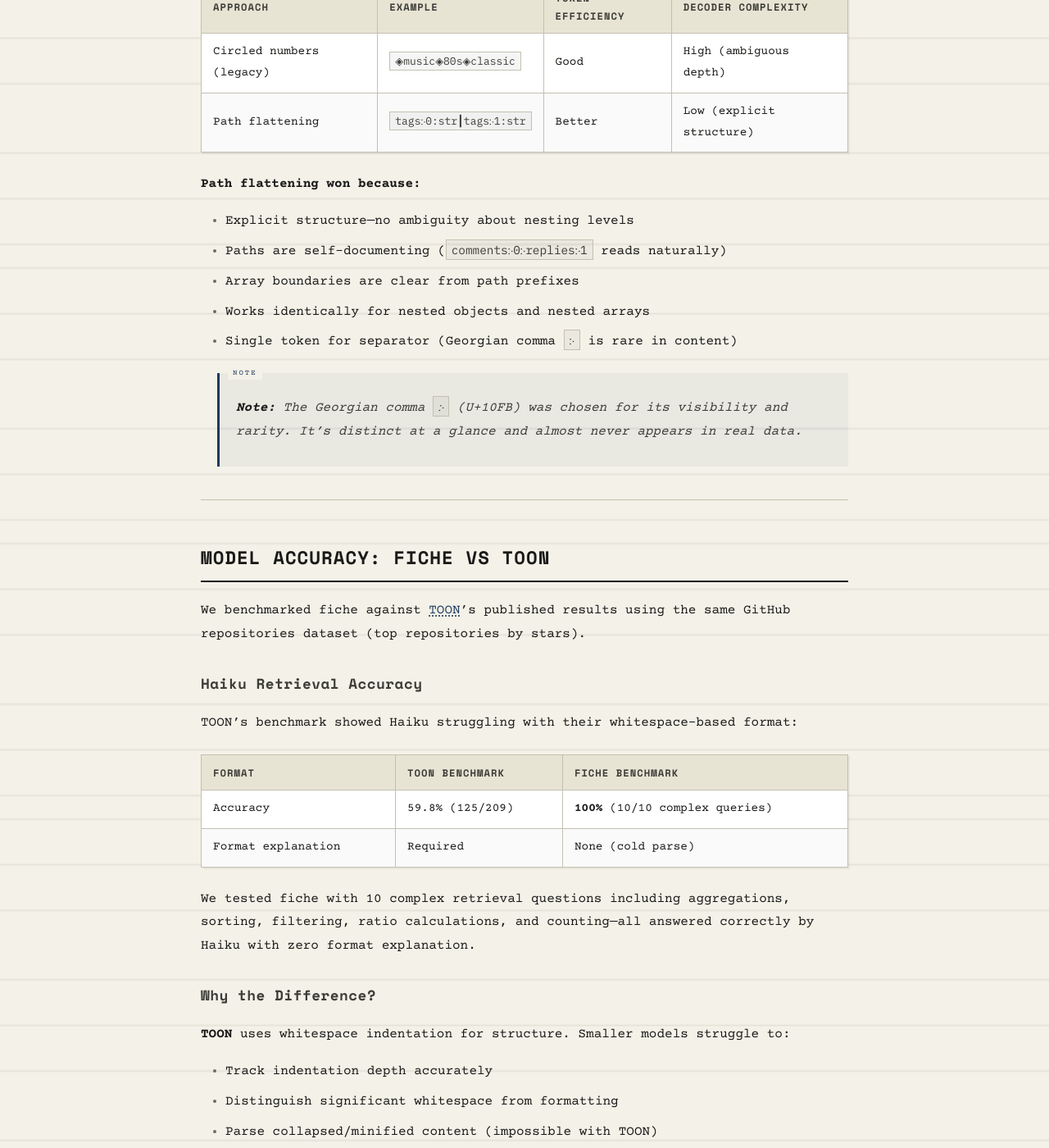
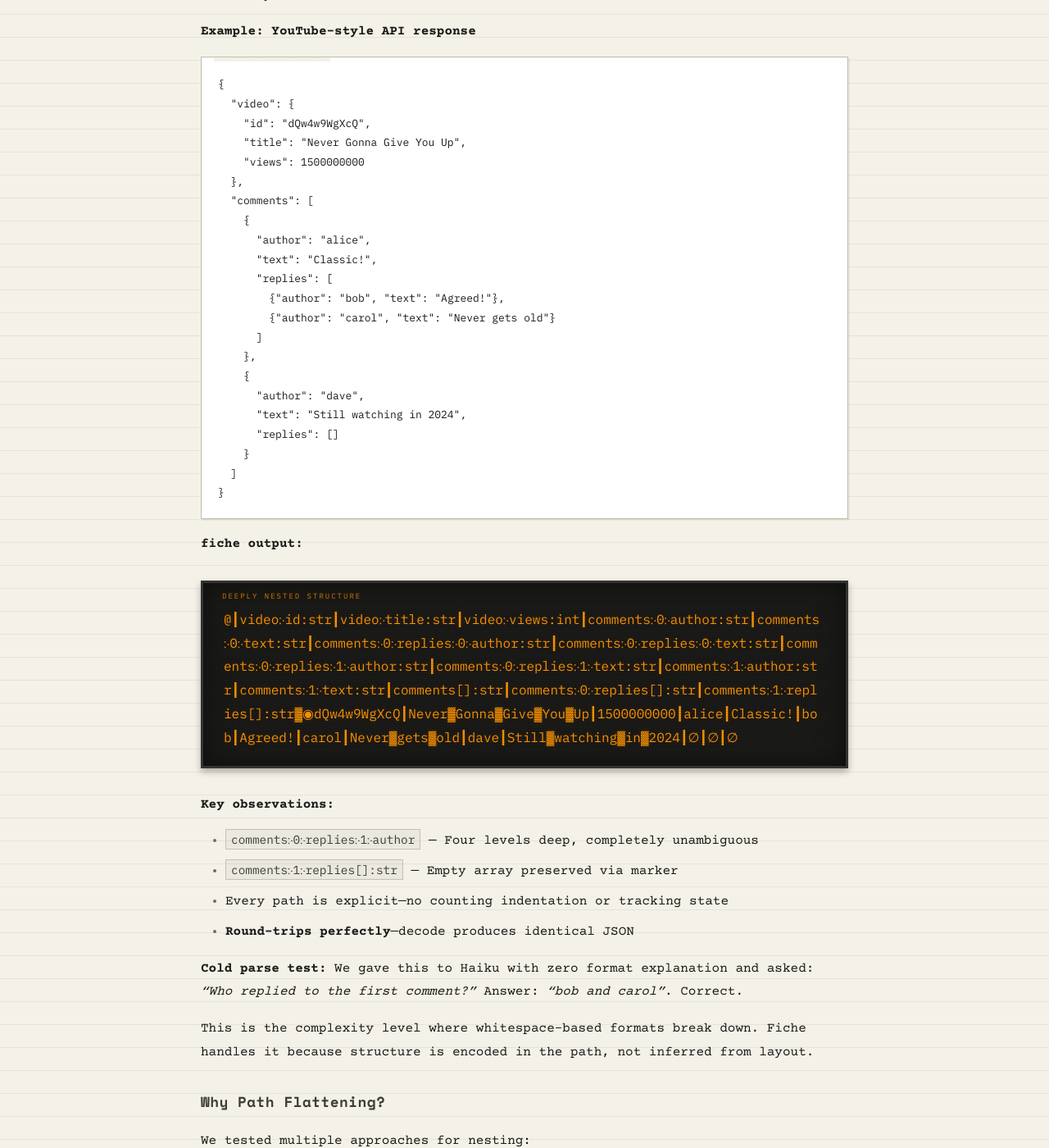
Before and after one commit to coryzibell/carrier98, a Jekyll site: the page built from docs/fiche.md, in a window 1280 px wide and 1400 px high, scrolled down 4558 px. Shown: the whole window at 82% size. Built offline with Jekyll 4.4.1, drawn with Linux system fonts in a browser that asks for light colours; some of the changed text lies outside the part shown.

Commit message:
GJaiH~}vN`|3hPs4WQVs|FIgD8Y%w|AnQ{4_Ti6X
◤ｯ≠∪=⊆ﾛﾁ×≠≠ﾁ=∪∈∩∞≤─ﾁ∉≤⊆⊇√∉∑ﾁ≤─×ｲ｡◥ｼﾁ⊇∪ﾁ≥√=∏≤ﾁ⊆∩≤=ｫｫφ∏∪¬⊆ﾁΓ∪∧χ∧÷≤ﾎ⊆⊇│∞≤ﾁ≠≤≤∩∞│ﾛ｡◤ｹ≤≠ﾁ⊆⊇⊃∧=⊇∧⊃≤ﾁﾉ×⊃⊃×│⊆ﾁ∪≥ﾁ∪÷∫≤=⊇⊆ｫ=∪∉⊇×√∉×｡｣ｾ｡◤ｼﾊﾁ¬√⊇∏ﾁ=∪∞≠ﾁ∩×⊃⊆≤ﾁ⊇≤⊆⊇ﾁ⊃≤⊆∧∞⊇⊆ﾁ≥⊃∪∈ﾁκ×√∂∧ﾏ

[blake3:base85|lz4:base256_matrix]

````diff
--- a/docs/fiche.md
+++ b/docs/fiche.md
@@ -140,6 +140,54 @@ Arrays within arrays work naturally:
 - `comments჻0჻replies[]:str` — Nested array marker
 
 All array markers have `∅` values and exist solely for decoder metadata.
+
+### Complex Nesting: Where fiche Shines
+
+Real-world API responses often have deeply nested structures—arrays of objects containing arrays of objects. This is where many formats fail. fiche handles it naturally.
+
+**Example: YouTube-style API response**
+
+```json
+{
+  "video": {
+    "id": "dQw4w9WgXcQ",
+    "title": "Never Gonna Give You Up",
+    "views": 1500000000
+  },
+  "comments": [
+    {
+      "author": "alice",
+      "text": "Classic!",
+      "replies": [
+        {"author": "bob", "text": "Agreed!"},
+        {"author": "carol", "text": "Never gets old"}
+      ]
+    },
+    {
+      "author": "dave",
+      "text": "Still watching in 2024",
+      "replies": []
+    }
+  ]
+}
+```
+
+**fiche output:**
+
+<div class="readout">
+  <span class="readout-label">DEEPLY NESTED STRUCTURE</span>
+@┃video჻id:str┃video჻title:str┃video჻views:int┃comments჻0჻author:str┃comments჻0჻text:str┃comments჻0჻replies჻0჻author:str┃comments჻0჻replies჻0჻text:str┃comments჻0჻replies჻1჻author:str┃comments჻0჻replies჻1჻text:str┃comments჻1჻author:str┃comments჻1჻text:str┃comments[]:str┃comments჻0჻replies[]:str┃comments჻1჻replies[]:str▓◉dQw4w9WgXcQ┃Never▓Gonna▓Give▓You▓Up┃1500000000┃alice┃Classic!┃bob┃Agreed!┃carol┃Never▓gets▓old┃dave┃Still▓watching▓in▓2024┃∅┃∅┃∅
+</div>
+
+**Key observations:**
+- `comments჻0჻replies჻1჻author` — Four levels deep, completely unambiguous
+- `comments჻1჻replies[]:str` — Empty array preserved via marker
+- Every path is explicit—no counting indentation or tracking state
+- **Round-trips perfectly**—decode produces identical JSON
+
+**Cold parse test:** We gave this to Haiku with zero format explanation and asked: *"Who replied to the first comment?"* Answer: *"bob and carol"*. Correct.
+
+This is the complexity level where whitespace-based formats break down. Fiche handles it because structure is encoded in the path, not inferred from layout.
 
 ### Why Path Flattening?
 
````
